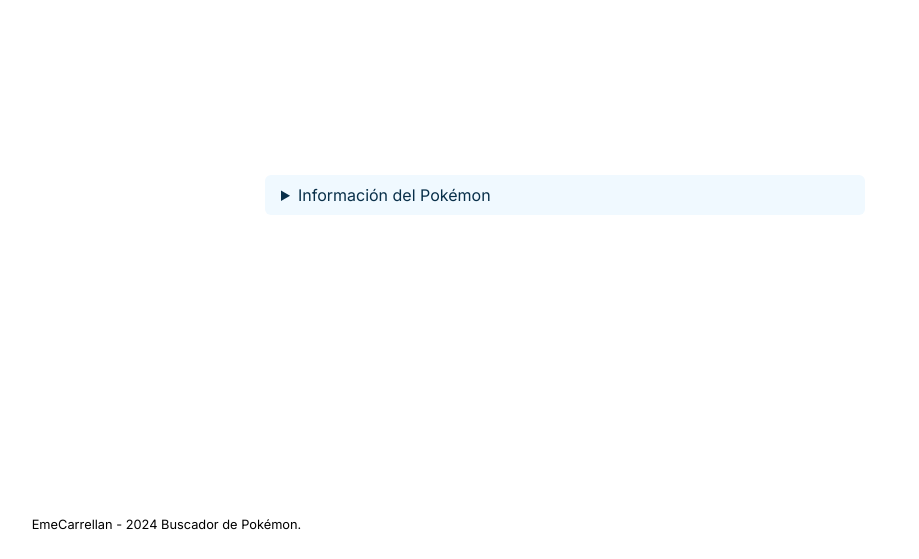
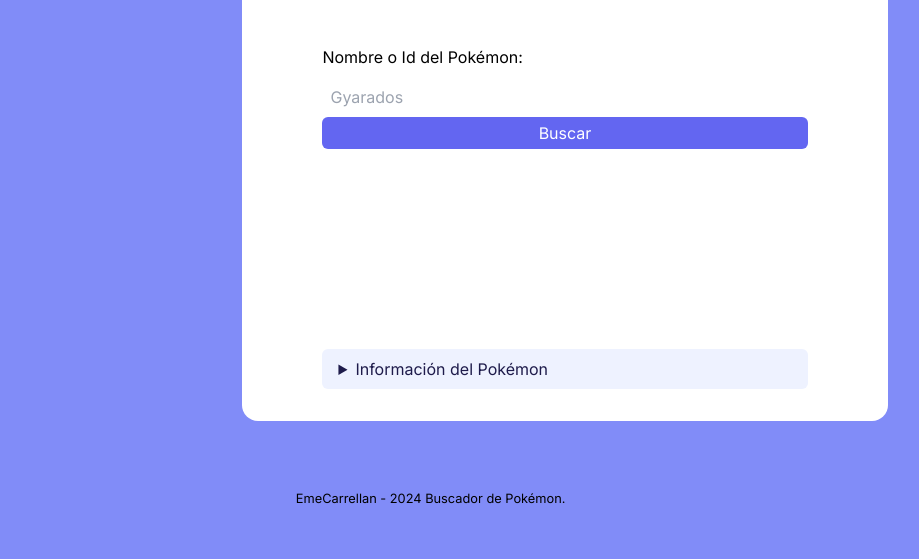
Before and after one commit to EMECarrellan/FreeCodeCamp, a website: page 02-JavaScript-algorithms-and-data-structures/05-Build-a-Pokémon-Search-App/index.html in a window 1280 px wide. Shown: the part 241-800 px from the top of the page, without its empty margins (75-994 px from the left). Drawn offline with Linux system fonts and the light colour scheme; no server answers.

Commit message:
changed color palette and card (testing)

```diff
--- a/02-JavaScript-algorithms-and-data-structures/05-Build-a-Pokémon-Search-App/index.html
+++ b/02-JavaScript-algorithms-and-data-structures/05-Build-a-Pokémon-Search-App/index.html
@@ -17,28 +17,30 @@
     <link href="./output.css" rel="stylesheet">
     <script type="module" src="script.js"></script>
   </head>
-  <body class="overflow-x-hidden w-dvw min-h-screen font-display flex flex-col justify-evenly items-center py-6">
-    <header class="text-center w-5/6 md:max-w-[600px]">
+  <body class="grid place-content-center place-items-center min-h-screen bg-indigo-400 font-display">
+    <section class="bg-white h-fit flex flex-col justify-center items-center p-8 rounded-2xl my-12">
+    <header class="text-center py-6">
       <h1 class="text-5xl font-bold mb-3">Pokeapi</h1>
       <p>Ingresa el nombre o el id de un Pokémon para obtener información detallada.</p>
+    </header>
+
+    <main class="w-5/6 md:max-w-[600px] flex flex-col gap-5">
+        <section>
         <section id="search-section" class="flex flex-col justify-center pt-6">
           <label class="text-left mb-2" for="search-input">Nombre o Id del Pokémon:</label>
           <input class="pl-2 py-2" type="text" id="search-input" placeholder="Gyarados" required />
-        <button class=" bg-sky-500 text-white px-3 py-1 rounded-md hover:bg-sky-700" id="search-button">Buscar</button>
+          <button class="border-indigo-500 bg-indigo-500 text-white px-3 py-1 rounded-md hover:bg-indigo-700" id="search-button">Buscar</button>
         </section>
 
         <section class="min-h-[180px] flex justify-center" id="pokemon-img">
-
+          <!-- Contenido dinámico JS -->
         </section>
 
           <section class="flex justify-center items-center">
             <p class="flex flex-row" id="types"></p>
           </section>
-
-    </header>
-
-    <main class="w-5/6 md:max-w-[600px]">
-          <details class="list-none py-2 px-4 rounded-md bg-sky-50 text-sky-950">
+        </section>
+          <details class="list-none py-2 px-4 rounded-md bg-indigo-50 text-indigo-950">
             <summary class="hover:cursor-pointer">Información del Pokémon</summary>
           <div hidden>
           <h3>Nombre:</h3>
@@ -83,7 +85,7 @@
         </details>
       </section>
     </main>
-
+</section>
     <footer class="mt-auto pt-4 w-5/6">
       <small>EmeCarrellan - 2024 Buscador de Pokémon.</small>
     </footer>
--- a/02-JavaScript-algorithms-and-data-structures/05-Build-a-Pokémon-Search-App/script.js
+++ b/02-JavaScript-algorithms-and-data-structures/05-Build-a-Pokémon-Search-App/script.js
@@ -89,10 +89,7 @@
 
   mainContainer.innerHTML = `
     <img id="sprite" src="${data.sprites.front_default}" class="hover:scale-125 hover:ease-in-out duration-500" alt="">
-    <p>${$name.textContent = data.name.charAt(0).toUpperCase() + data.name.slice(1)} #${$id.textContent = data.id}</p>
-    <div class="flex justify-center items-center mt-2">
-        <p class="flex flex-row" id="types"></p>
-    </div>
+    <p class="font-bold text-black drop-shadow-[0_1.2px_1.2px_rgba(255,255,255,1)]">${$name.textContent = data.name.charAt(0).toUpperCase() + data.name.slice(1)} #${$id.textContent = data.id}</p>
   `;
 
   $img.innerHTML = ""; // Limpia cualquier contenido previo
```
Also changed, not shown: 02-JavaScript-algorithms-and-data-structures/05-Build-a-Pokémon-Search-App/output.css. Lines whose indentation alone changed are shown as unchanged.
